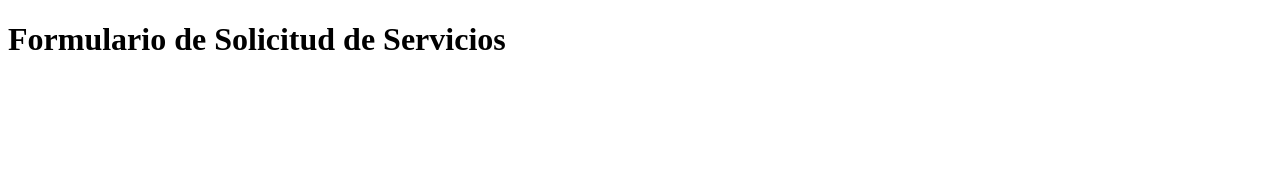
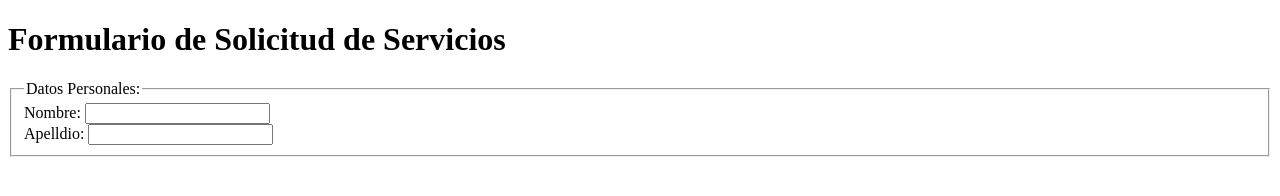
Before and after one commit to donabelj/20251011748_DSO, a plain HTML site: page index.html in a window 1280 px wide. Drawn offline with Linux system fonts and the light colour scheme.

Commit message:
index.html modified

```diff
--- a/index.html
+++ b/index.html
@@ -8,5 +8,17 @@
 <body>
     <h1>Formulario de Solicitud de Servicios</h1>
 
+    <form action="" method="get">
+        <fieldset>
+            <legend>Datos Personales:</legend>
+            <label for="nombre">Nombre:</label>
+            <input type="text" name="nombre" id="nombre">
+            <br>
+            <label for=""apellido>Apelldio:</label>
+            <input type="text" name="nombre" id="apellido">
+
+        </fieldset>
+    </form>
+
 </body>
 </html>
```
